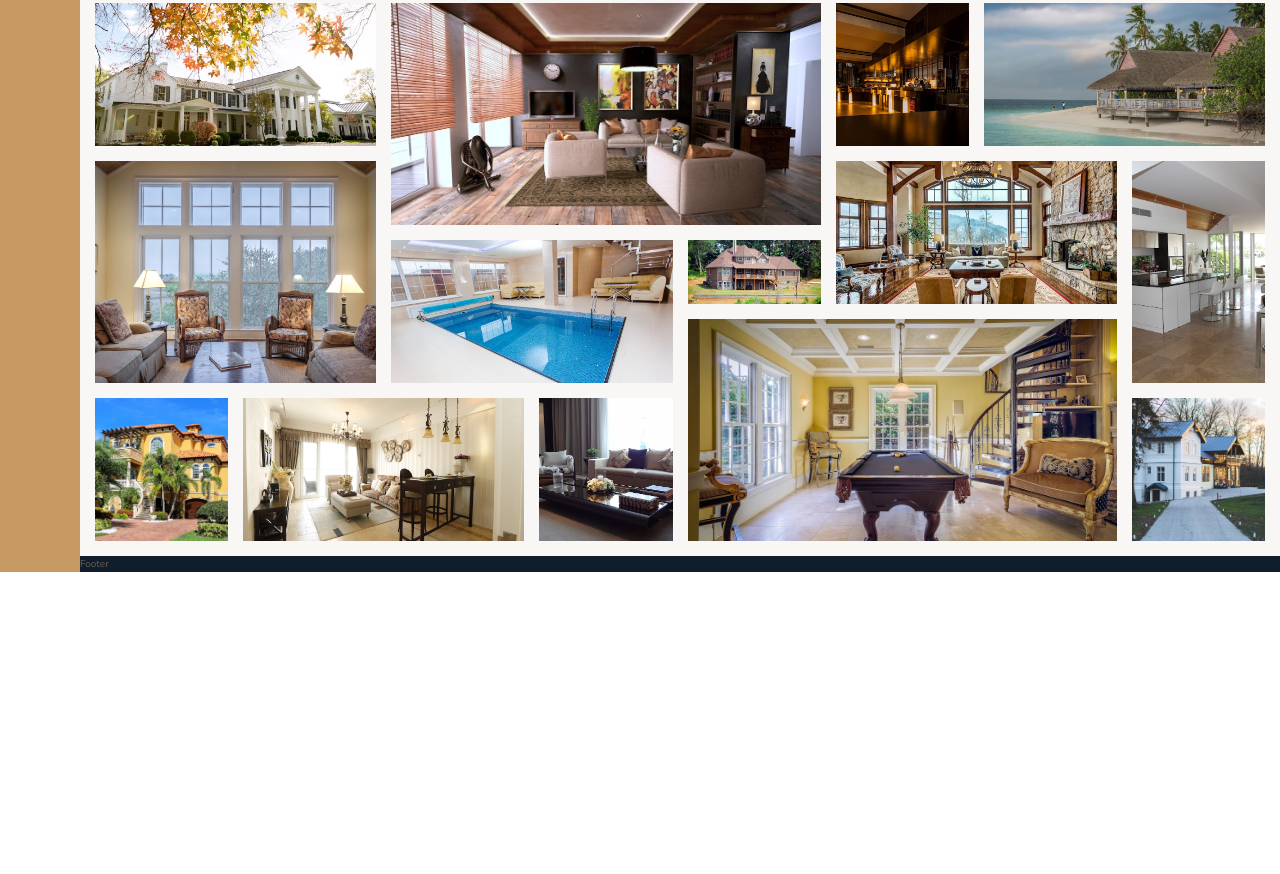
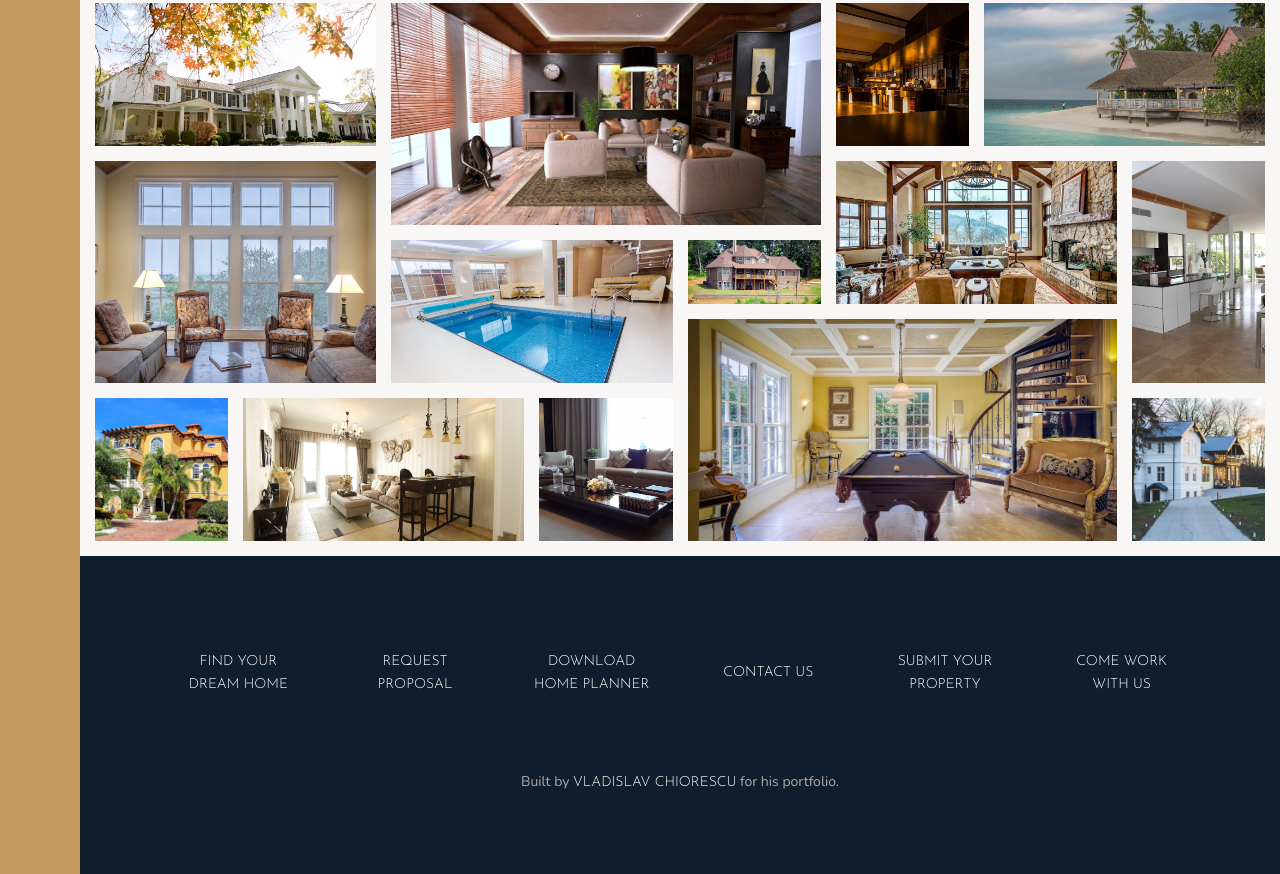
Before and after one commit to vladislav-chiorescu/nexter, a website: page index.html in a window 1280 px wide. Shown: the part 3084-3958 px from the top of the page. Before the commit the page ends 3656 px from the top, so only its background shows below. Drawn offline with nearby package versions, Linux system fonts and the light colour scheme.

Commit message:
Built the Footer.

```diff
--- a/index.html
+++ b/index.html
@@ -383,7 +383,38 @@
     </section>
 
     <footer class="footer">
-      Footer
+      <ul class="nav">
+        <li class="nav__item">
+          <a href="#" class="nav__link">Find your dream home</a>
+        </li>
+        <li class="nav__item">
+          <a href="#" class="nav__link">Request proposal</a>
+        </li>
+        <li class="nav__item">
+          <a href="#" class="nav__link">Download home planner</a>
+        </li>
+        <li class="nav__item">
+          <a href="#" class="nav__link">Contact us</a>
+        </li>
+        <li class="nav__item">
+          <a href="#" class="nav__link">Submit your property</a>
+        </li>
+        <li class="nav__item">
+          <a href="#" class="nav__link">Come work with us</a>
+        </li>
+      </ul>
+      <p class="copyright">
+        Built by
+        <a
+          target="_blank"
+          rel="noopener noreferrer"
+          href="https://www.linkedin.com/in/vladislav-chiorescu/"
+          class="copyright__link"
+        >
+          Vladislav Chiorescu
+        </a>
+        for his portfolio.
+      </p>
     </footer>
   </body>
 </html>
--- a/sass/_footer.scss
+++ b/sass/_footer.scss
@@ -1,4 +1,60 @@
 .footer {
   background-color: $color-secondary;
   grid-column: full-start / full-end;
+  padding: 8rem;
 }
+
+.nav {
+  list-style: none;
+
+  display: grid;
+  grid-template-columns: repeat(auto-fit, minmax(15rem, 1fr));
+  gap: 2rem;
+  align-items: center;
+
+  &__link:link,
+  &__link:visited {
+    font-size: 1.4rem;
+    color: #fff;
+    text-decoration: none;
+    font-family: $font-display;
+    text-transform: uppercase;
+    text-align: center;
+    padding: 1.5rem;
+    display: block;
+    transition: all 0.2s;
+  }
+
+  &__link:hover,
+  &__link:active {
+    background-color: rgba(#fff, 0.05);
+    transform: translateY(-3px);
+  }
+}
+
+.copyright {
+  font-size: 1.4rem;
+  color: $color-grey-light-2;
+  margin-top: 6rem;
+  margin-right: auto;
+  margin-left: auto;
+  text-align: center;
+  width: 70%;
+
+  &__link:link,
+  &__link:visited {
+    font-size: 1.4rem;
+    color: #fff;
+    text-decoration: none;
+    font-family: $font-display;
+    text-transform: uppercase;
+    text-align: center;
+    display: inline-block;
+    transition: all 0.2s;
+  }
+
+  &__link:hover,
+  &__link:active {
+    transform: translateY(-3px);
+  }
+}
```
Also changed, not shown: css/style.css.
